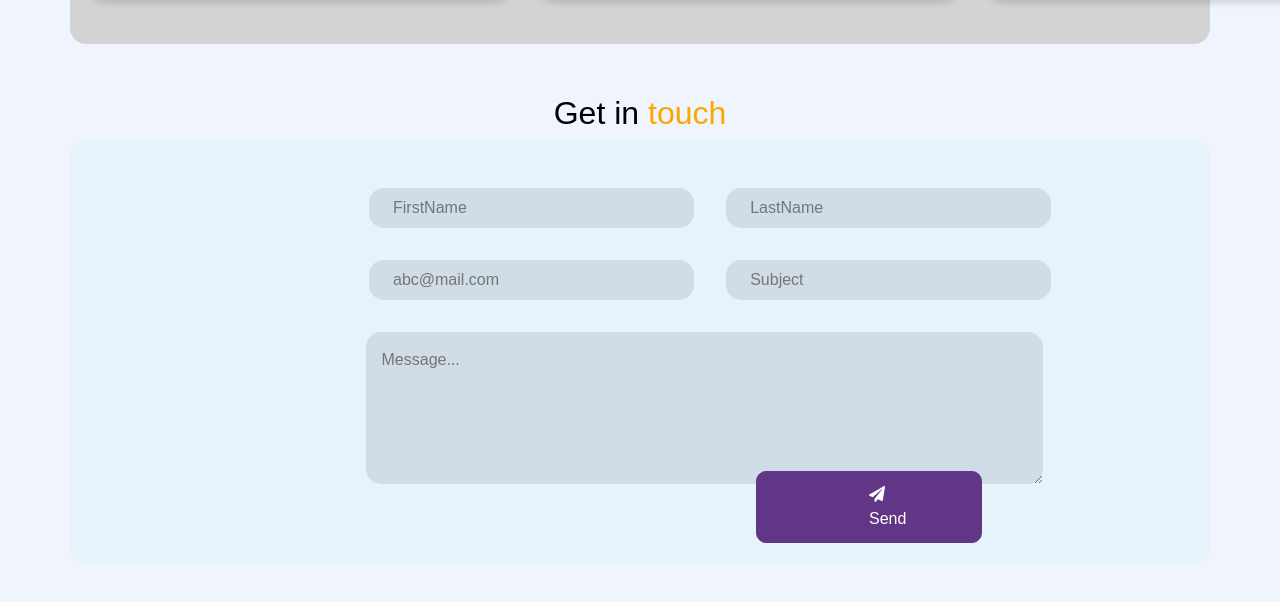
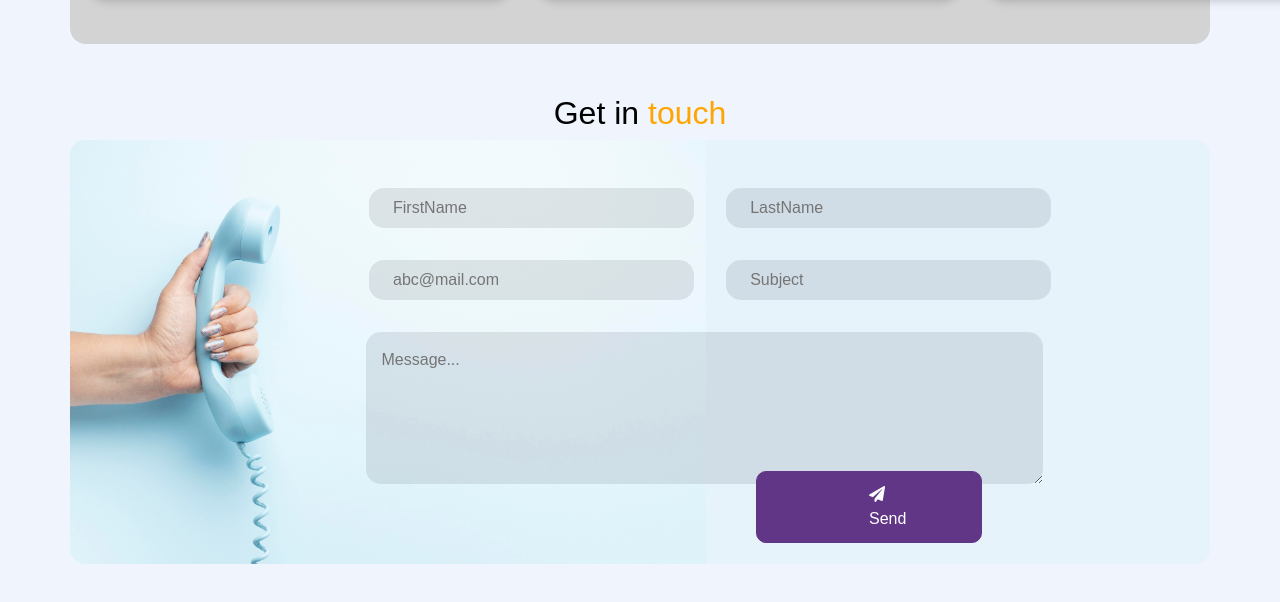
Before and after one commit to codx-paradise/Portfolio, a plain HTML site: page index.html in a window 1280 px wide. Shown: the part 2946-3548 px from the top of the page. Drawn offline with nearby package versions, Linux system fonts and the light colour scheme.

Commit message:
Update style.css

```diff
--- a/style.css
+++ b/style.css
@@ -280,7 +280,7 @@ text-align: center;
   color: orange;
 }
 #Contact .container{
-  background: url(../Assets/contact.jpg) no-repeat #e0f3fa9f;
+  background: url(contact.jpg) no-repeat #e0f3fa9f;
   background-size: contain;
   padding: 2rem 0;
   border-radius: 15px;
```
